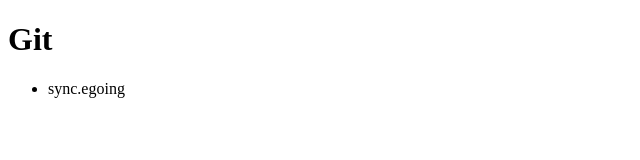
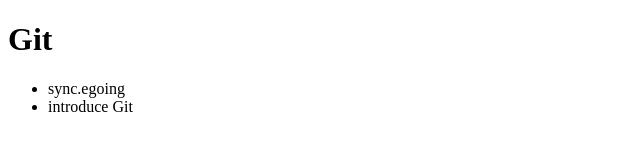
Before and after one commit to ncjang/git_tutorial, a plain HTML site: page index.html in a window 1280 px wide. Shown: the full height of the page, 0-640 px from the left. Drawn offline with Linux system fonts and the light colour scheme.

Commit message:
두개파일커밋

```diff
--- a/index.html
+++ b/index.html
@@ -9,6 +9,7 @@
     </header>
     <ul>
     	<li>sync.egoing</li>
+    	<li>introduce Git</li>
     </ul>
 </body>
 </html>
```
Also changed, not shown: 1 other file.
